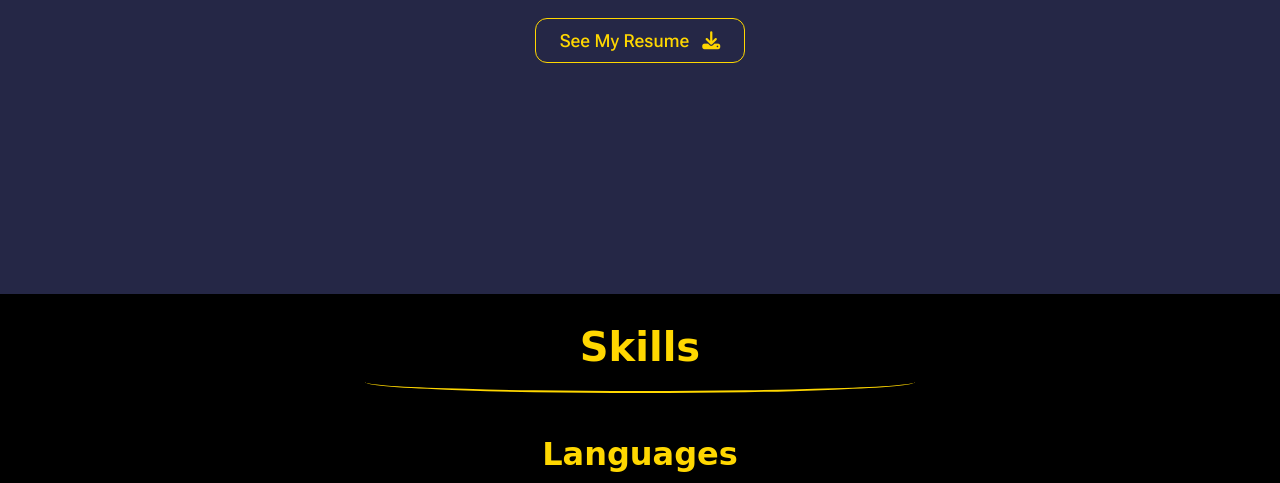
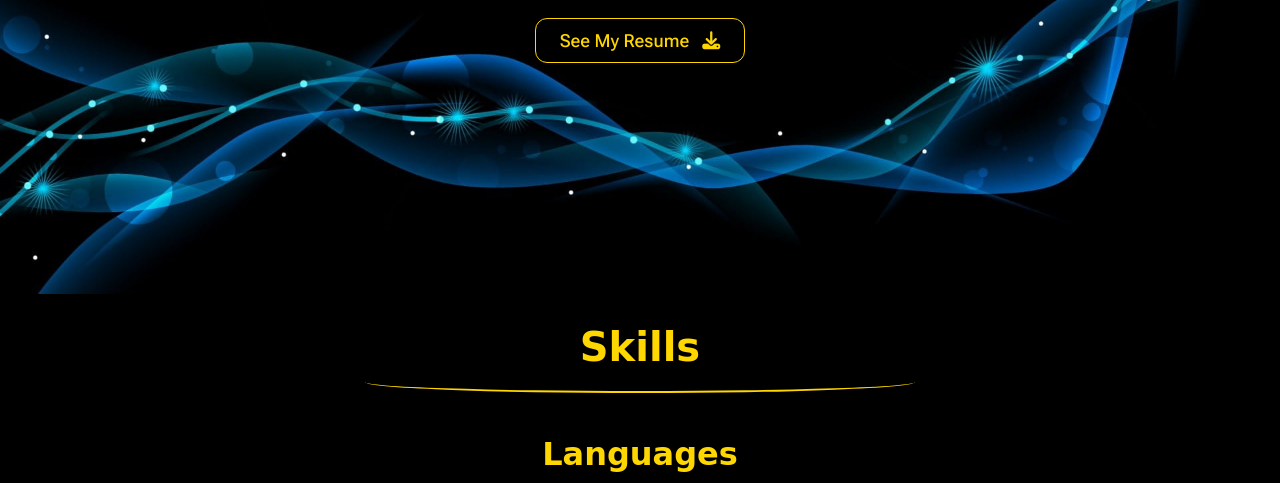
Before and after one commit to Elysian01/PortFolio-Website, a plain HTML site: page index.html in a window 1280 px wide. Shown: the part 506-989 px from the top of the page. Drawn offline with nearby package versions, Linux system fonts and the light colour scheme; a web font is replaced by a local one.

Commit message:
url path fixed

```diff
--- a/static/css/main.css
+++ b/static/css/main.css
@@ -41,10 +41,10 @@ body {
 
 
 .hero {
-    background-image: url("./images/backgrounds/background-4.jpg");
+    background-image: url("../images/backgrounds/background-4.jpg");
     background-size: cover;
     background-repeat: no-repeat;
-    background-color: #252746;
+    background-color: #000;
     background-position: center;
     width: 100vw;
     height: 100vh;
@@ -510,7 +510,7 @@ body {
 
 
 .achievements-bg {
-  background-image: url("./images/backgrounds/background-10.jpg");
+  background-image: url("../images/backgrounds/background-10.jpg");
   background-blend-mode:light;
   background-size: cover;
   background-repeat: no-repeat;
```
